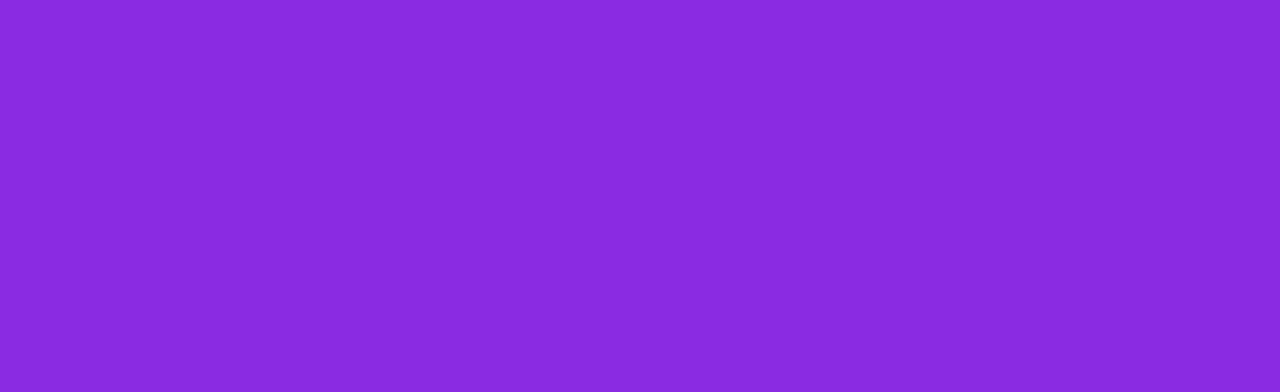
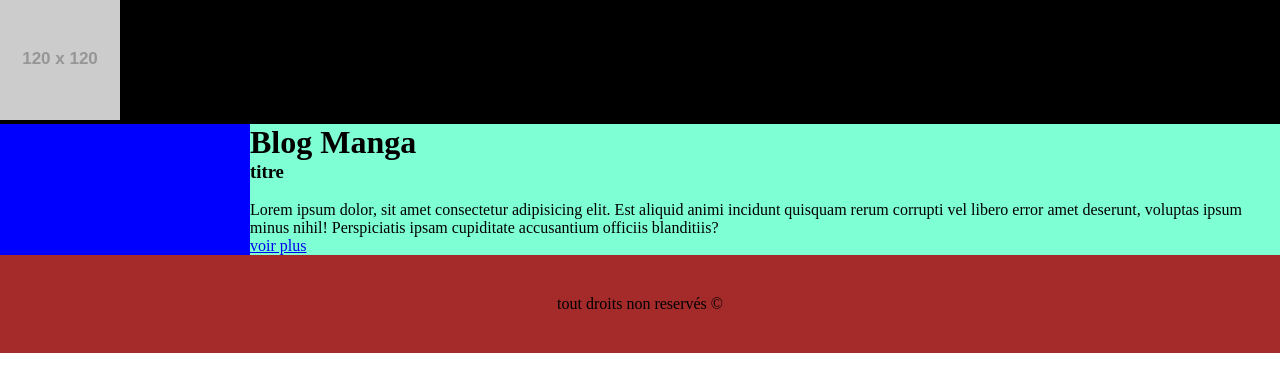
Before and after one commit to Vero2583/BlogManga, a plain HTML site: page Index.html in a window 1280 px wide. Drawn offline with Linux system fonts and the light colour scheme; placeholder pictures from the web are drawn by us.

Commit message:
css grid

```diff
--- a/Index.html
+++ b/Index.html
@@ -7,8 +7,27 @@
     <link rel="stylesheet" href="Style.css">
 </head>
 <body>
+    <header class="header">
+        <img src="https://placehold.co/120x120/orange/666?text=logo" alt="" class="logo">
+    </header>
+     <aside class="aside"></aside>
 
+    <main class="main">
+         <h1>Blog Manga</h1>
 
+    <section class="section">
+        <div class="card">
+         <h3>titre</h3>
+         <img src="" alt="" class="articleImg">
+         <p class="descripton">
+            Lorem ipsum dolor, sit amet consectetur adipisicing elit. Est aliquid animi incidunt quisquam rerum corrupti vel libero error amet deserunt, voluptas ipsum minus nihil! Perspiciatis ipsam cupiditate accusantium officiis blanditiis?
+         </p>
+        </div>
+         <a href="#" class="link">voir plus</a>
+</section>
+</main>
+
+<footer class="footer">tout droits non reservés &copy;</footer>
 
 </body>
 </html>
--- a/Style.css
+++ b/Style.css
@@ -1,3 +1,53 @@
 *{
-    background-color: blueviolet;
+    margin: 0;
+    padding: 0;
+    box-sizing: content-box;
 }
+
+body{
+    display: grid;
+    grid-template-columns: 250px 1fr;
+    grid-template-rows: auto 1fr auto;
+
+    grid-template-areas:
+    "header header"
+    "aside main"
+    "footer footer"
+
+    ;
+}
+
+.header{
+    grid-area: header;
+    background-color: black;
+}
+
+.aside{
+    grid-area: aside;
+    background-color: blue;
+}
+.main{
+    grid-area: main;
+    background-color: aquamarine;
+}
+footer{
+    grid-area: footer;
+    background-color: brown;
+    text-align: center;
+    padding: 40px;
+}
+
+@media (max-width: 600px) {
+    body{
+    display: grid;
+    grid-template-columns: 1fr;
+    grid-template-rows: 1fr;
+
+    grid-template-areas:
+    "header"
+    "main"
+    "footer"
+
+    ;
+}
+}
```
